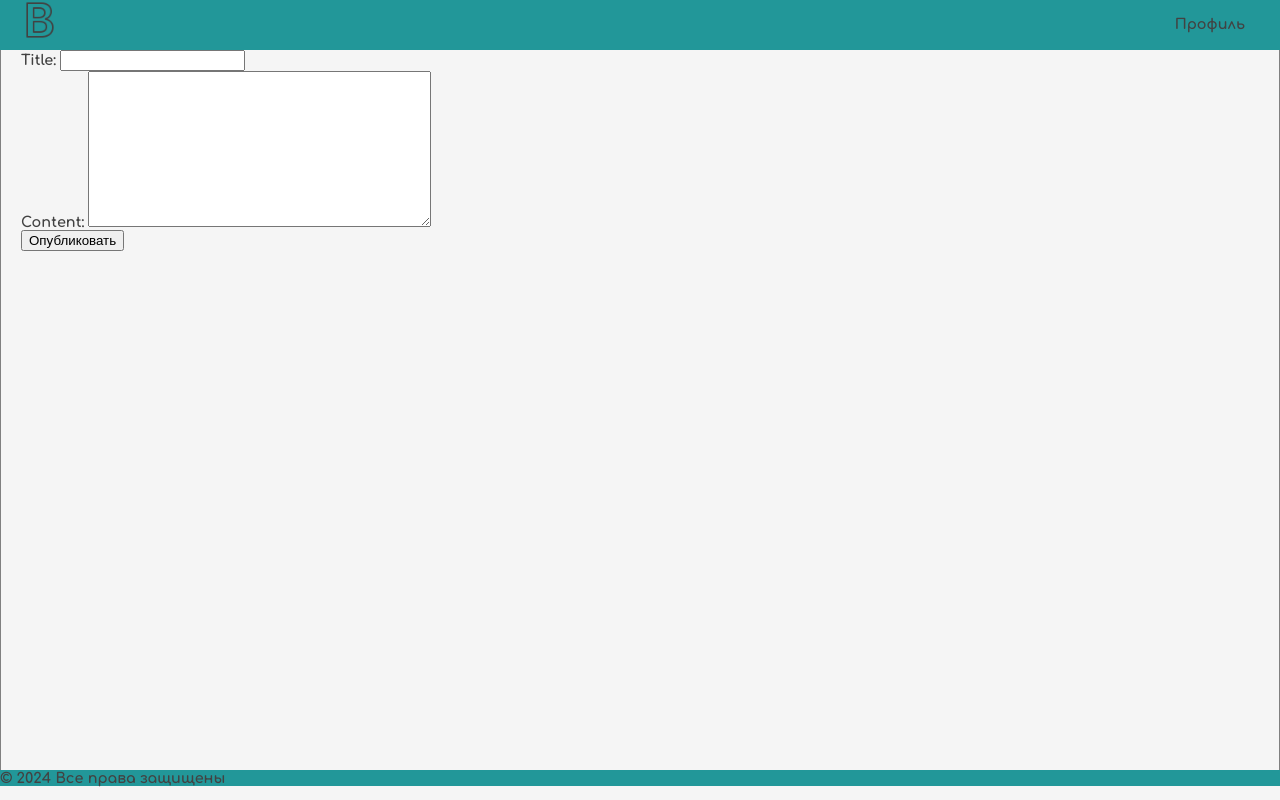
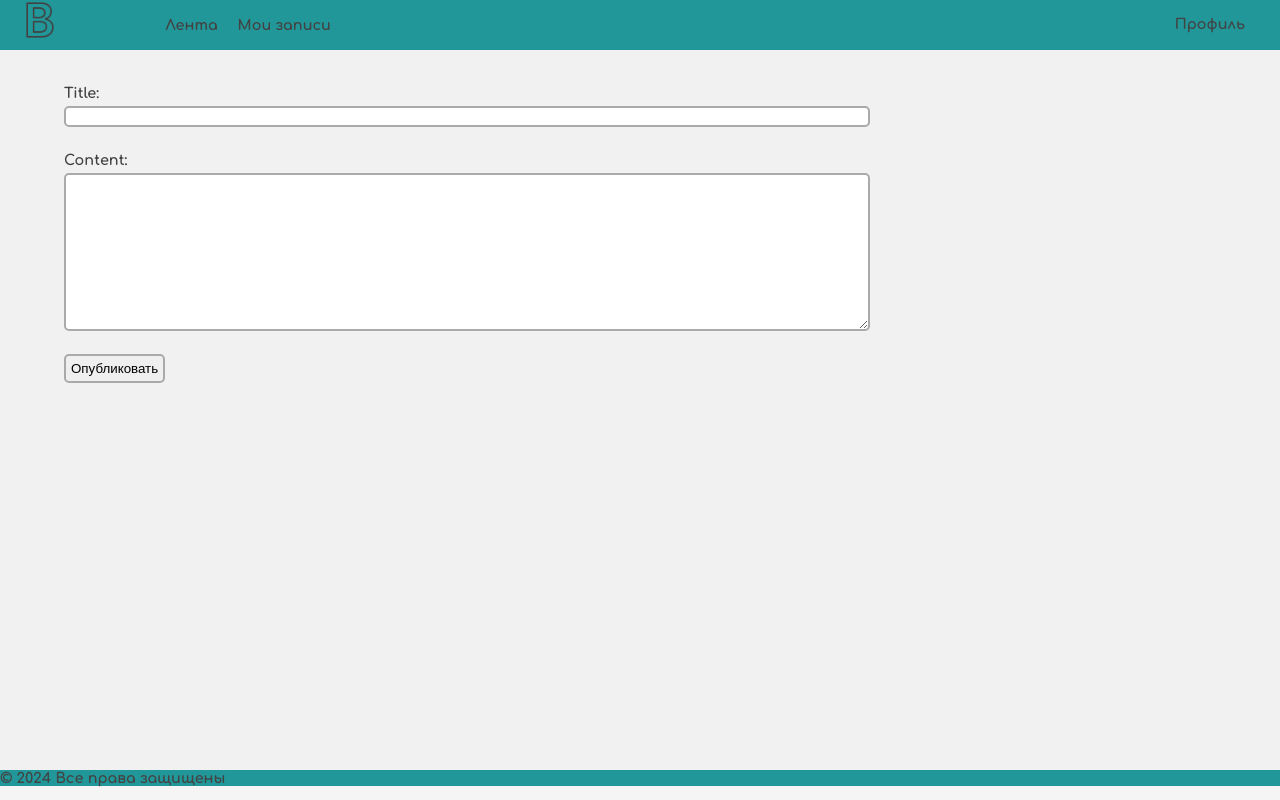
Before and after one commit to NedSG/django-blog, a Django app: page /posts/add/ in a window 1280 px wide. Run offline with Django 5.2, Linux system fonts and the light colour scheme.

Commit message:
code html/css looking

```diff
--- a/blog/static/blog/style.css
+++ b/blog/static/blog/style.css
@@ -24,6 +24,11 @@ a:visited {
   color: #424242;
 }
 
+ul {
+  list-style-type: none;
+  margin: 0;
+}
+
 .page-header {
   background-color: #229799;
   min-height: 50px;
@@ -31,7 +36,7 @@ a:visited {
 
 .header-nav {
   display: grid;
-  grid-template-columns: 1fr 1fr;
+  grid-template-columns: 80px auto 1fr;
   column-gap: 2vw;
   align-items: center;
   max-width: 1300px;
@@ -48,6 +53,15 @@ a:visited {
   height: inherit;
 }
 
+.header-nav ul {
+  display: flex;
+  padding-top: 10px;
+}
+
+.header-nav li {
+  margin-right: 20px;
+}
+
 .header-nav .profile-button {
   justify-self: end;
 }
@@ -72,12 +87,13 @@ a:visited {
 /* ----------MAIN--------------- */
 
 .page-main {
+  display: flex;
+  flex-direction: column;
   min-height: 90vh;
   max-width: 1300px;
   margin: 0 auto;
-  padding: 0 20px;
-  border-left: grey solid 1px;
-  border-right: grey solid 1px;
+  padding: 0 5%;
+  background-color: #F1F1F1;
 }
 
 .main-empty p {
@@ -142,6 +202,45 @@ ul.pagination .current {
   border-radius: 20%;
 }
 
+/* ----------ADD POST PAGE--------------- */
+
+.add-post-form {
+  display: flex;
+  flex-direction: column;
+  align-items: stretch;
+  margin-top: 30px;
+}
+
+.add-post-form div {
+  margin-bottom: 20px;
+}
+
+.add-post-form label {
+  display: block;
+  padding: 5px 0;
+}
+
+.add-post-form input[type='text'] {
+  width: 70%;
+  border: 2px solid #AAA;
+  border-radius: 5px;
+}
+
+.add-post-form textarea {
+  width: 70%;
+  border: 2px solid #AAA;
+  border-radius: 5px;
+}
+
+.post-article-button {
+  align-self: flex-start;
+  padding: 5px;
+  border: 2px solid #AAA;
+  border-radius: 5px;
+}
+
+/* ----------FOOTER--------------- */
+
 /* ----------FOOTER--------------- */
 
 .page-footer {
--- a/blog/templates/blog/add_post.html
+++ b/blog/templates/blog/add_post.html
@@ -1,8 +1,8 @@
 {% extends 'blog/base.html' %}
 {% block content %}
-<form method="post">
+<form method="post" class="add-post-form">
     {% csrf_token %}
     {{ form }}
-    <input type="submit" value="Опубликовать">
+    <input type="submit" value="Опубликовать" class="post-article-button">
 </form>
 {% endblock content %}
--- a/blog/templates/blog/base.html
+++ b/blog/templates/blog/base.html
@@ -21,6 +21,10 @@
             <a href="{% url 'blog:posts_list' %}" class="logo">
                 <img src="{% static 'blog/images/logo.png' %}" alt="Логотип">
             </a>
+            <ul>
+                <li><a href="">Лента</a></li>
+                <li><a href="{% url 'blog:posts_list' %}">Мои записи</a></li>
+            </ul>
             <a href="{% url 'blog:posts_list' %}" class="profile-button">Профиль</a>
         </nav>
         {% endblock header %}
--- a/blog/templates/blog/posts.html
+++ b/blog/templates/blog/posts.html
@@ -1,6 +1,10 @@
 {% extends 'blog/base.html' %}
 {% load static %}
 {% block content %}
+<header class="my-posts-header">
+    <a href="{% url 'blog:add_post' %}" class="top-add-button">Создать запись</a>
+    <h1>Мои записи</h1>
+</header>
 {% if object_list %}
 {% for post in object_list %}
 <article class="post-preview">
--- a/blog/templates/blog/posts_detail.html
+++ b/blog/templates/blog/posts_detail.html
@@ -1,6 +1,6 @@
 {% extends 'blog/base.html' %}
 {% block content %}
-<article>
+<article class="post-detail">
     <h1>{{ object.title }}</h1>
     <p>{{ object.content }}</p>
 </article>
```
Also changed, not shown: other parts of blog/static/blog/style.css (+47 -2 lines).
